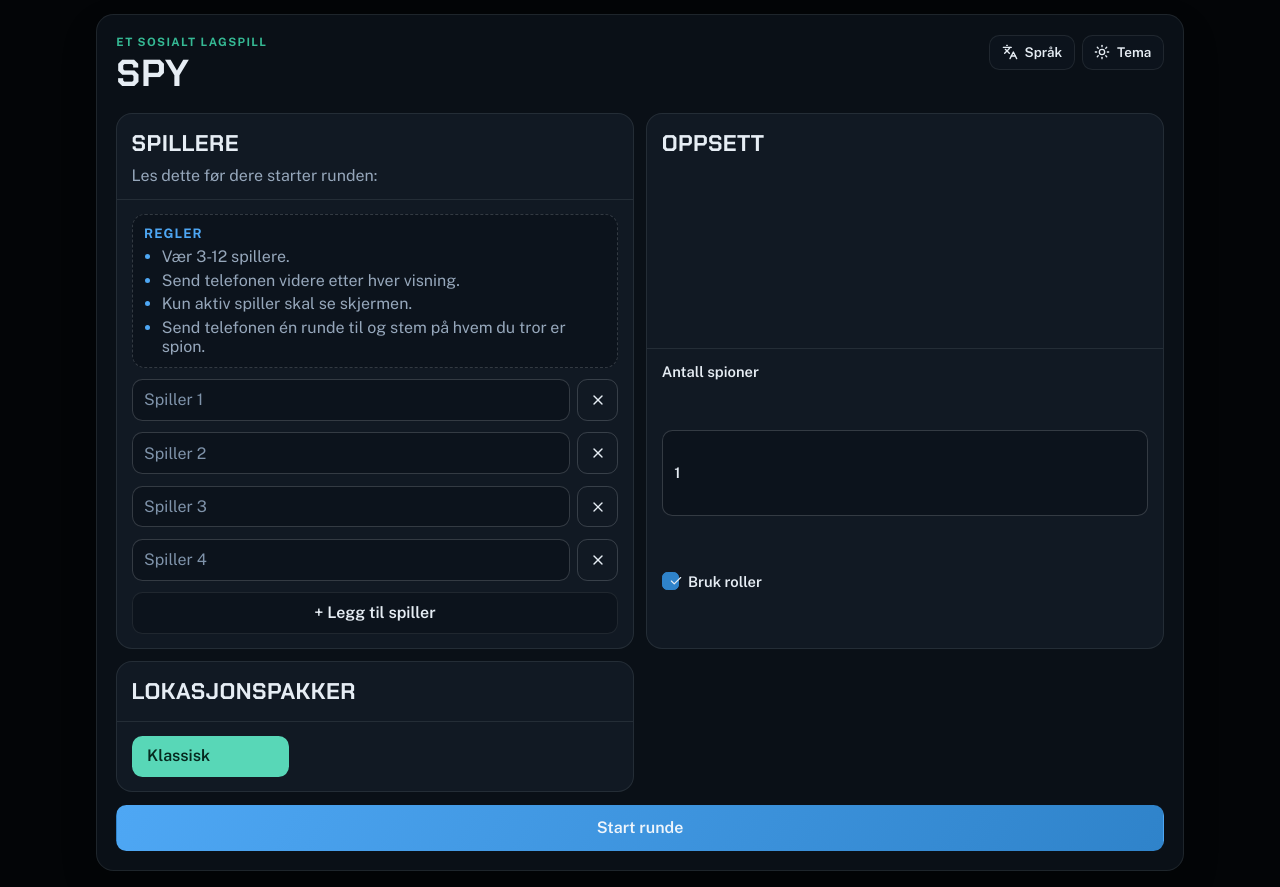
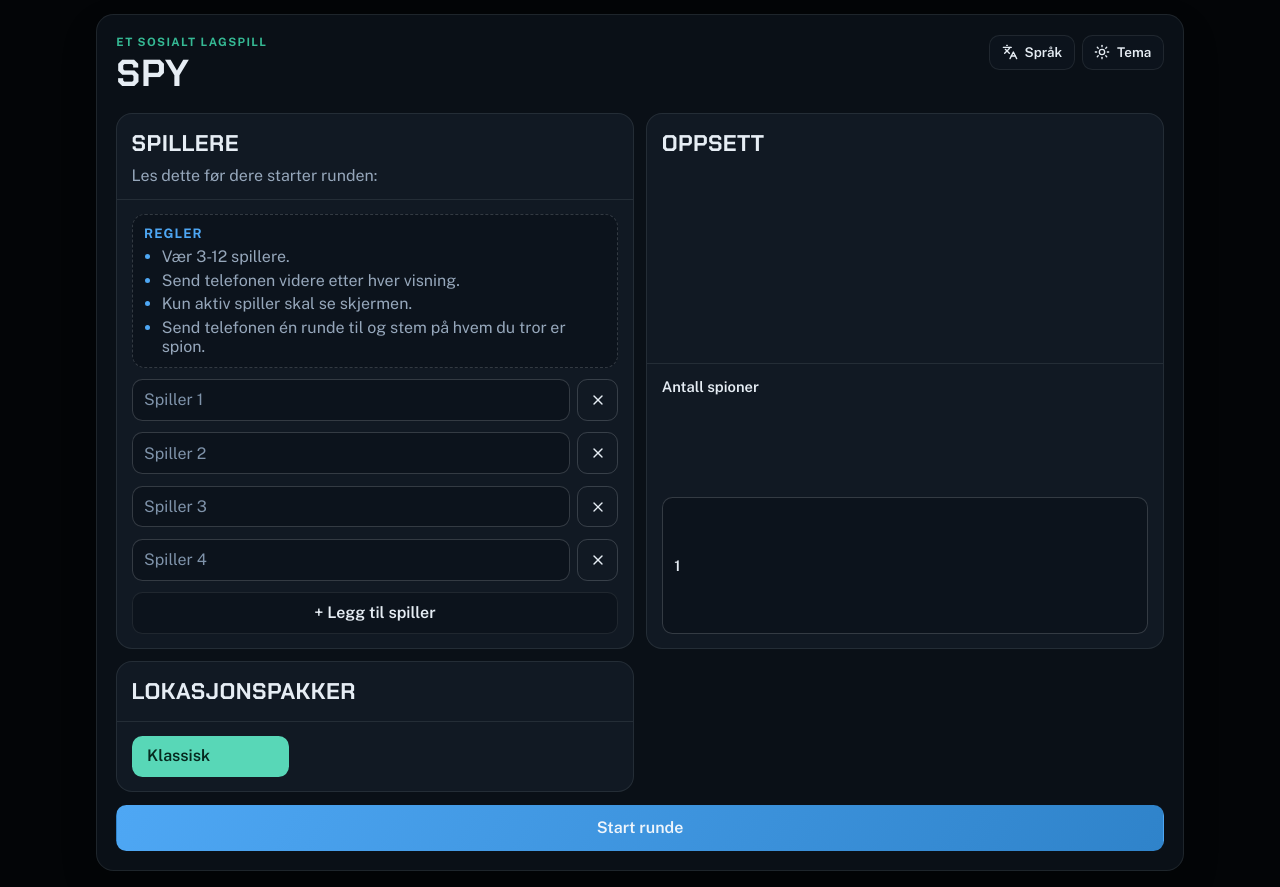
Before and after one commit to maattss/spy-game, a React (Vite) app: page / in a window 1280 px wide. Built offline with nearby package versions, Linux system fonts and the light colour scheme.

Commit message:
Remove roles from gameplay and UI

```diff
--- a/src/App.tsx
+++ b/src/App.tsx
@@ -37,7 +37,6 @@ export function App() {
   const [players, setPlayers] = useState<Player[]>(buildDefaultPlayers);
   const [selectedPackIds, setSelectedPackIds] = useState<string[]>(() => [PACKS[0]?.id ?? "classic"]);
   const [spyCount, setSpyCount] = useState(1);
-  const [includeRoles, setIncludeRoles] = useState(true);
 
   const [phase, setPhase] = useState<GamePhase>("setup");
   const [round, setRound] = useState<RoundState | null>(null);
@@ -125,7 +124,6 @@ export function App() {
       selectedPackIds,
       spyCount,
       durationSeconds: ROUND_DURATION_SECONDS,
-      includeRoles,
     });
 
     setRound(createdRound);
@@ -297,13 +295,11 @@ export function App() {
             players={players}
             selectedPackIds={selectedPackIds}
             spyCount={spyCount}
-            includeRoles={includeRoles}
             canStartGame={canStartGame}
             onUpdatePlayerName={updatePlayerName}
             onRemovePlayer={removePlayer}
             onAddPlayer={addPlayer}
             onSetSpyCount={setSpyCount}
-            onSetIncludeRoles={setIncludeRoles}
             onTogglePack={togglePack}
             onStartRound={startRound}
             displayPlayerName={displayPlayerName}
@@ -319,7 +315,6 @@ export function App() {
             showCard={showCard}
             revealPlayerName={displayPlayerName(currentRevealPlayer.name, revealIndex)}
             isSpy={currentRevealAssignment.isSpy}
-            role={currentRevealAssignment.role}
             onShowCard={() => setShowCard(true)}
             onNextReveal={goToNextReveal}
           />
--- a/src/components/game/phase-sections.tsx
+++ b/src/components/game/phase-sections.tsx
@@ -5,7 +5,6 @@ import type { Player, RoundResult, RoundState } from "../../types";
 import { Badge } from "../ui/badge";
 import { Button } from "../ui/button";
 import { Card, CardContent, CardDescription, CardHeader, CardTitle } from "../ui/card";
-import { Checkbox } from "../ui/checkbox";
 import { Input } from "../ui/input";
 import { Label } from "../ui/label";
 
@@ -18,13 +17,11 @@ type SetupSectionProps = {
   players: Player[];
   selectedPackIds: string[];
   spyCount: number;
-  includeRoles: boolean;
   canStartGame: boolean;
   onUpdatePlayerName: (id: string, name: string) => void;
   onRemovePlayer: (id: string) => void;
   onAddPlayer: () => void;
   onSetSpyCount: (value: number) => void;
-  onSetIncludeRoles: (value: boolean) => void;
   onTogglePack: (id: string) => void;
   onStartRound: () => void;
   displayPlayerName: DisplayNameFn;
@@ -37,13 +34,11 @@ export function SetupSection({
   players,
   selectedPackIds,
   spyCount,
-  includeRoles,
   canStartGame,
   onUpdatePlayerName,
   onRemovePlayer,
   onAddPlayer,
   onSetSpyCount,
-  onSetIncludeRoles,
   onTogglePack,
   onStartRound,
   displayPlayerName,
@@ -110,11 +105,6 @@ export function SetupSection({
               onChange={(event) => onSetSpyCount(Number(event.target.value))}
             />
           </Label>
-
-          <Label className="check-row">
-            <Checkbox checked={includeRoles} onCheckedChange={(checked) => onSetIncludeRoles(checked === true)} />
-            <span>{text.includeRoles}</span>
-          </Label>
         </CardContent>
       </Card>
 
@@ -150,7 +140,6 @@ type DealSectionProps = {
   showCard: boolean;
   revealPlayerName: string;
   isSpy: boolean;
-  role: string;
   onShowCard: () => void;
   onNextReveal: () => void;
 };
@@ -162,7 +151,6 @@ export function DealSection({
   showCard,
   revealPlayerName,
   isSpy,
-  role,
   onShowCard,
   onNextReveal,
 }: DealSectionProps) {
@@ -192,9 +180,6 @@ export function DealSection({
                   <p className="identity-title identity-title--agent">{text.youAreAgent}</p>
                   <p>
                     {text.location}: <strong>{round.location.name}</strong>
-                  </p>
-                  <p>
-                    {text.role}: <strong>{role}</strong>
                   </p>
                 </>
               )}
@@ -324,7 +309,7 @@ export function ResultSection({
                 <div className="score-row" key={player.id}>
                   <span>
                     {displayPlayerName(player.name, index)}{" "}
-                    {assignment.isSpy ? `(${text.spyShort})` : `(${text.roleShort}: ${assignment.role})`}
+                    {assignment.isSpy ? `(${text.spyShort})` : `(${text.agentShort})`}
                   </span>
                 </div>
               );
--- a/src/copy.ts
+++ b/src/copy.ts
@@ -21,7 +21,6 @@ export const COPY = {
     addPlayer: "+ Legg til spiller",
     setup: "Oppsett",
     spiesCount: "Antall spioner",
-    includeRoles: "Bruk roller",
     locationPacks: "Lokasjonspakker",
     startRound: "Start runde",
     step: "Steg",
@@ -31,7 +30,6 @@ export const COPY = {
     youAreAgent: "DU ER AGENT",
     spyInstruction: "Spill rolig. Still smarte spørsmål. Prøv å gjette lokasjonen.",
     location: "Lokasjon",
-    role: "Rolle",
     showCard: "Vis kort",
     hideAndPass: "Skjul og gi videre",
     voting: "Avstemning",
@@ -51,7 +49,7 @@ export const COPY = {
     newRound: "Ny runde",
     toSetup: "Til oppsett",
     spyShort: "Spion",
-    roleShort: "Rolle",
+    agentShort: "Agent",
     reasons: {
       wrongVote: (name: string) => `${name} fikk flest stemmer, men var ikke spion.`,
       voteTie: "Det ble stemmelikhet. Spionene slipper unna.",
@@ -79,7 +77,6 @@ export const COPY = {
     addPlayer: "+ Add player",
     setup: "Setup",
     spiesCount: "Number of spies",
-    includeRoles: "Use roles",
     locationPacks: "Location packs",
     startRound: "Start round",
     step: "Step",
@@ -89,7 +86,6 @@ export const COPY = {
     youAreAgent: "YOU ARE AN AGENT",
     spyInstruction: "Stay calm. Ask smart questions. Try to guess the location.",
     location: "Location",
-    role: "Role",
     showCard: "Show card",
     hideAndPass: "Hide and pass",
     voting: "Voting",
@@ -109,7 +105,7 @@ export const COPY = {
     newRound: "New round",
     toSetup: "Back to setup",
     spyShort: "Spy",
-    roleShort: "Role",
+    agentShort: "Agent",
     reasons: {
       wrongVote: (name: string) => `${name} got the most votes, but was not a spy.`,
       voteTie: "The vote ended in a tie. The spies got away.",
--- a/src/game.ts
+++ b/src/game.ts
@@ -6,7 +6,6 @@ interface CreateRoundInput {
   selectedPackIds: string[];
   spyCount: number;
   durationSeconds: number;
-  includeRoles: boolean;
 }
 
 export function shuffle<T>(items: readonly T[]): T[] {
@@ -28,7 +27,7 @@ function getLocationPool(selectedPackIds: string[]): LocationCard[] {
 }
 
 export function createRound(input: CreateRoundInput): RoundState {
-  const { players, selectedPackIds, spyCount, durationSeconds, includeRoles } = input;
+  const { players, selectedPackIds, spyCount, durationSeconds } = input;
   const locationPool = getLocationPool(selectedPackIds);
   if (locationPool.length === 0) {
     throw new Error("Ingen lokasjoner er valgt.");
@@ -43,20 +42,13 @@ export function createRound(input: CreateRoundInput): RoundState {
   const location = locationPool[Math.floor(Math.random() * locationPool.length)];
   const shuffledPlayers = shuffle(players);
   const spyIds = shuffledPlayers.slice(0, spyCount).map((player) => player.id);
-  const roles = includeRoles ? shuffle(location.roles) : [];
-
   const assignments: Record<string, Assignment> = {};
-  let roleIndex = 0;
   for (const player of players) {
     const isSpy = spyIds.includes(player.id);
     assignments[player.id] = {
       playerId: player.id,
       isSpy,
-      role: isSpy ? "Spy" : roles[roleIndex] ?? "Agent",
     };
-    if (!isSpy) {
-      roleIndex += 1;
-    }
   }
 
   return {
--- a/src/types.ts
+++ b/src/types.ts
@@ -27,7 +27,6 @@ export interface LocationPack {
 export interface Assignment {
   playerId: string;
   isSpy: boolean;
-  role: string;
 }
 
 export interface RoundResult {
```
